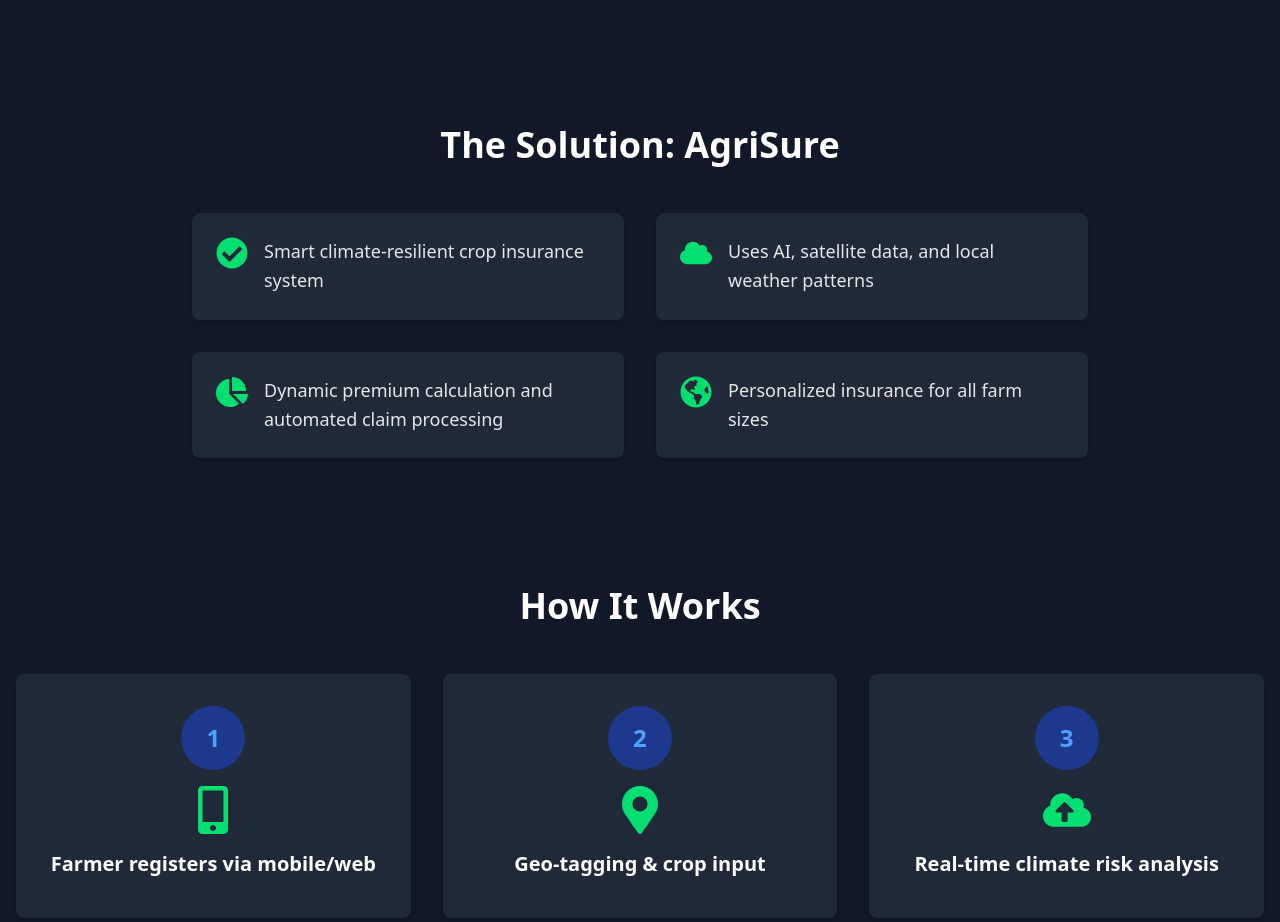
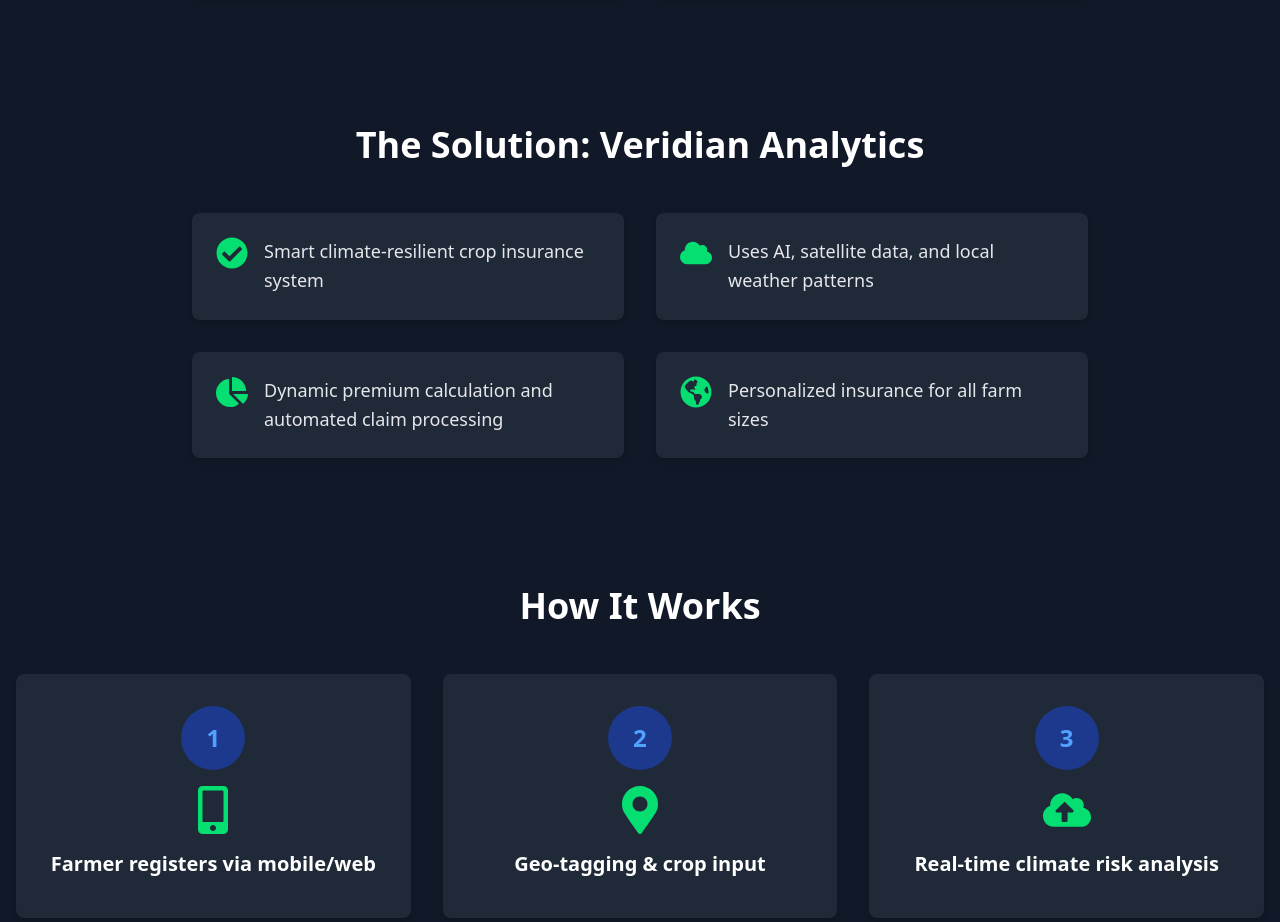
Before and after one commit to Yashraghuvans/AgriSure, a Next.js app: page / in a window 1280 px wide. Shown: the part 1200-2122 px from the top of the page. Built offline with nearby package versions, Linux system fonts and the light colour scheme.

Commit message:
Update solution name in SolutionSection heading
Changed the heading from 'AgriSure' to 'Veridian Analytics' in the SolutionSection component to reflect the updated solution name.

```diff
--- a/app/components/SolutionSection.js
+++ b/app/components/SolutionSection.js
@@ -12,7 +12,7 @@
   return (
     <section id="solution-section" className="py-16 bg-[#111827]">
       <div className="container mx-auto px-4">
-        <h2 className="text-4xl font-bold text-center text-white mb-12">The Solution: AgriSure</h2>
+        <h2 className="text-4xl font-bold text-center text-white mb-12">The Solution: Veridian Analytics</h2>
         <div className="grid grid-cols-1 md:grid-cols-2 lg:grid-cols-2 gap-8 max-w-4xl mx-auto">
           {solutions.map((solution, index) => (
             <div key={index} className="flex items-start bg-[#1f2937] p-6 rounded-lg shadow-md hover:shadow-lg transition-shadow duration-300">
```
